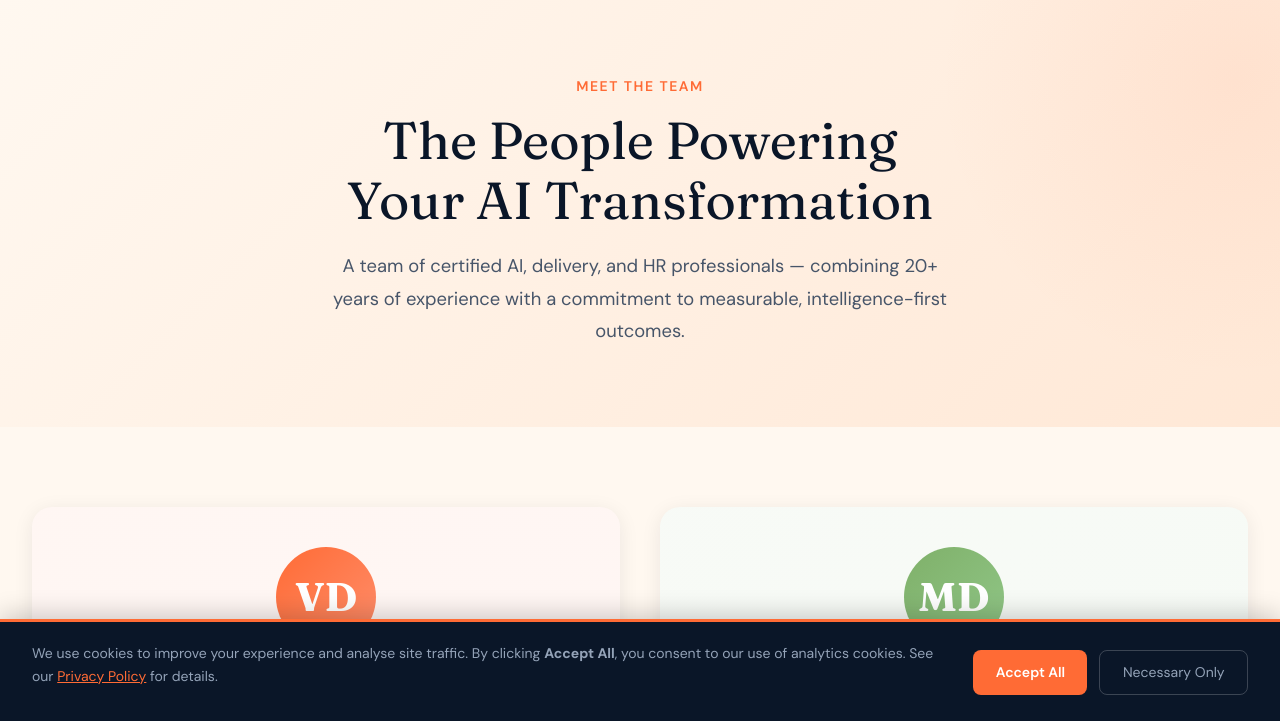
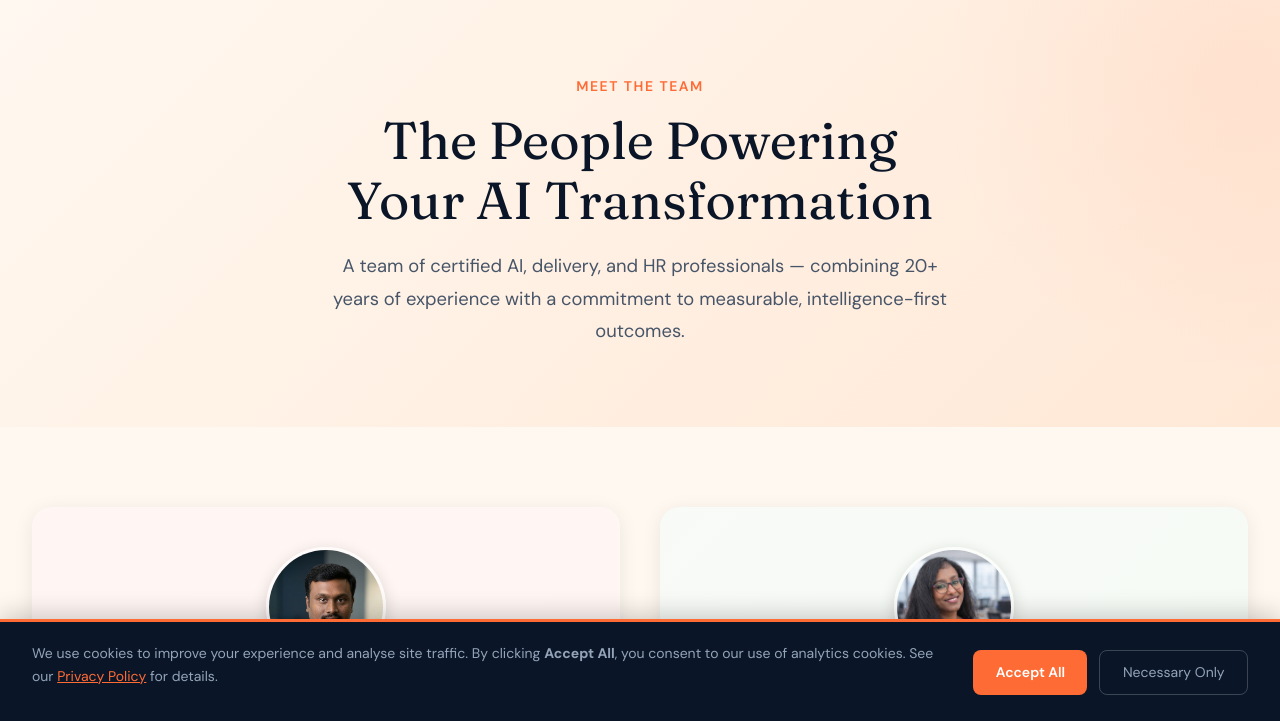
Before and after one commit to graphicguruindia-uxid/dsrvmltd, a plain HTML site: page team.html in a window 1280 px wide. Shown: the part 77-798 px from the top of the page. Drawn offline with nearby package versions, Linux system fonts and the light colour scheme; a script that the page names is missing.

Commit message:
Team page update

```diff
--- a/css/pages.css
+++ b/css/pages.css
@@ -597,6 +597,17 @@ color:#fff;
   font-size: 0.875rem;
   line-height: 1.65;
 }
+.team-avatar-photo {
+      width: 120px;
+      height: 120px;
+      border-radius: 50%;
+      object-fit: cover;
+      object-position: center top;
+      display: block;
+      margin: 0 auto 1rem;
+      border: 3px solid rgba(255,255,255,0.6);
+      box-shadow: 0 4px 16px rgba(0,0,0,0.15);
+    }
 
 .team-bottom-cta {
   padding: 4rem 2rem;
--- a/team.html
+++ b/team.html
@@ -106,7 +106,7 @@
 <div class="team-grid">
   <article class="team-card animate-on-scroll">
     <div class="team-card-header" style="background:linear-gradient(135deg,rgba(255,107,53,.06),rgba(255,143,109,.08))">
-      <div class="team-avatar" style="background:linear-gradient(135deg,#FF6B35,#FF8F6D)" aria-hidden="true">VD</div>
+      <img src="images/Director.jpg" alt="Vinod Dangudubiyyapu – Founder & Senior Delivery Manager" class="team-avatar-photo" width="120" height="120" loading="lazy">
       <h3>Vinod Dangudubiyyapu</h3>
       <div class="team-role">Founder &amp; Senior Delivery Manager</div>
       <div class="team-location"><i class="fa-solid fa-map-pin"></i> Hyderabad, India</div>
@@ -139,7 +139,7 @@
 
   <article class="team-card animate-on-scroll">
     <div class="team-card-header" style="background:linear-gradient(135deg,rgba(127,176,105,.06),rgba(145,199,136,.08))">
-      <div class="team-avatar" style="background:linear-gradient(135deg,#7FB069,#91C788)" aria-hidden="true">MD</div>
+      <img src="images/HeadHR.jpg" alt="Madhavi Dangudubiyyapu – Co-Founder & HR Operations Director" class="team-avatar-photo" width="120" height="120" loading="lazy">
       <h3>Madhavi Dangudubiyyapu</h3>
       <div class="team-role">Co-Founder &amp; HR Operations Director</div>
       <div class="team-location"><i class="fa-solid fa-map-pin"></i> Southampton, United Kingdom</div>
@@ -170,6 +170,7 @@
     </div>
   </article>
 </div>
+
 
 <section class="values-section" aria-labelledby="values-heading">
   <div class="values-inner">
```
Also changed, not shown: images/Director.jpg (added), images/HeadHR.jpg (added).
